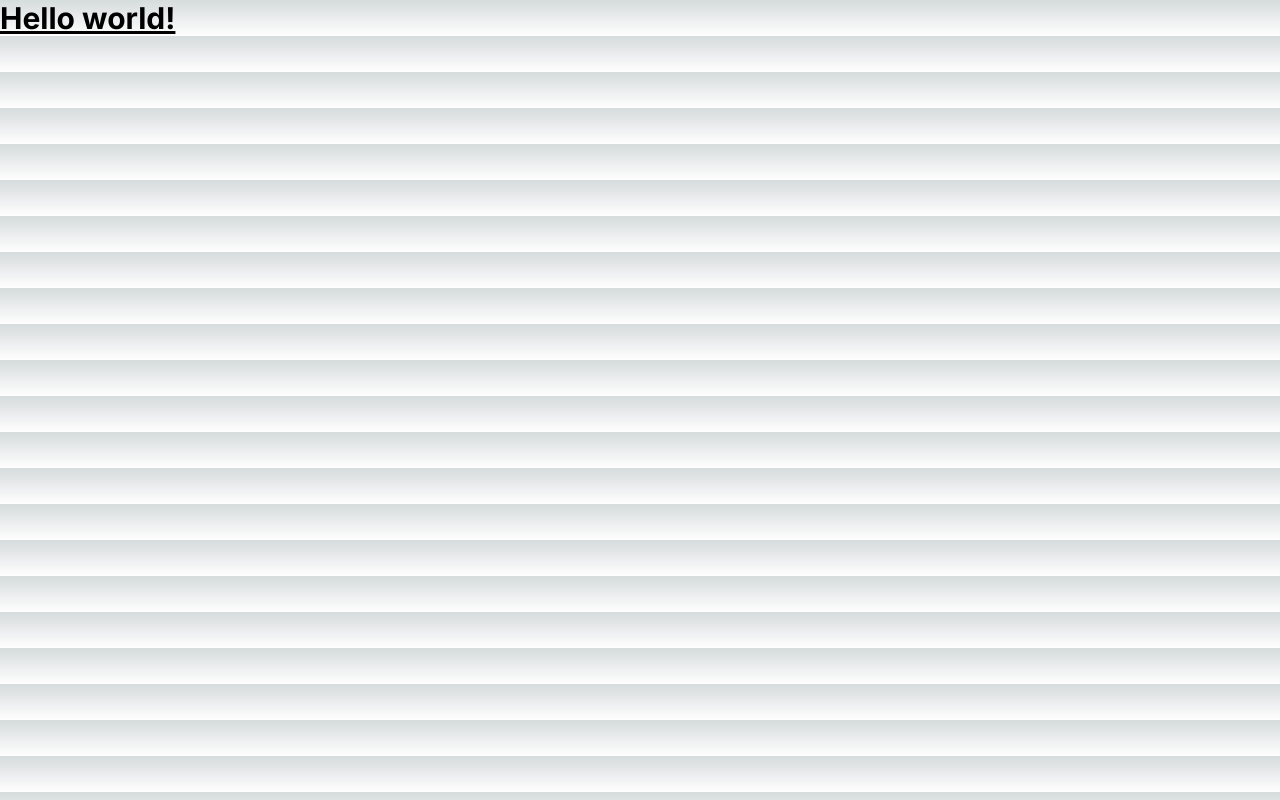
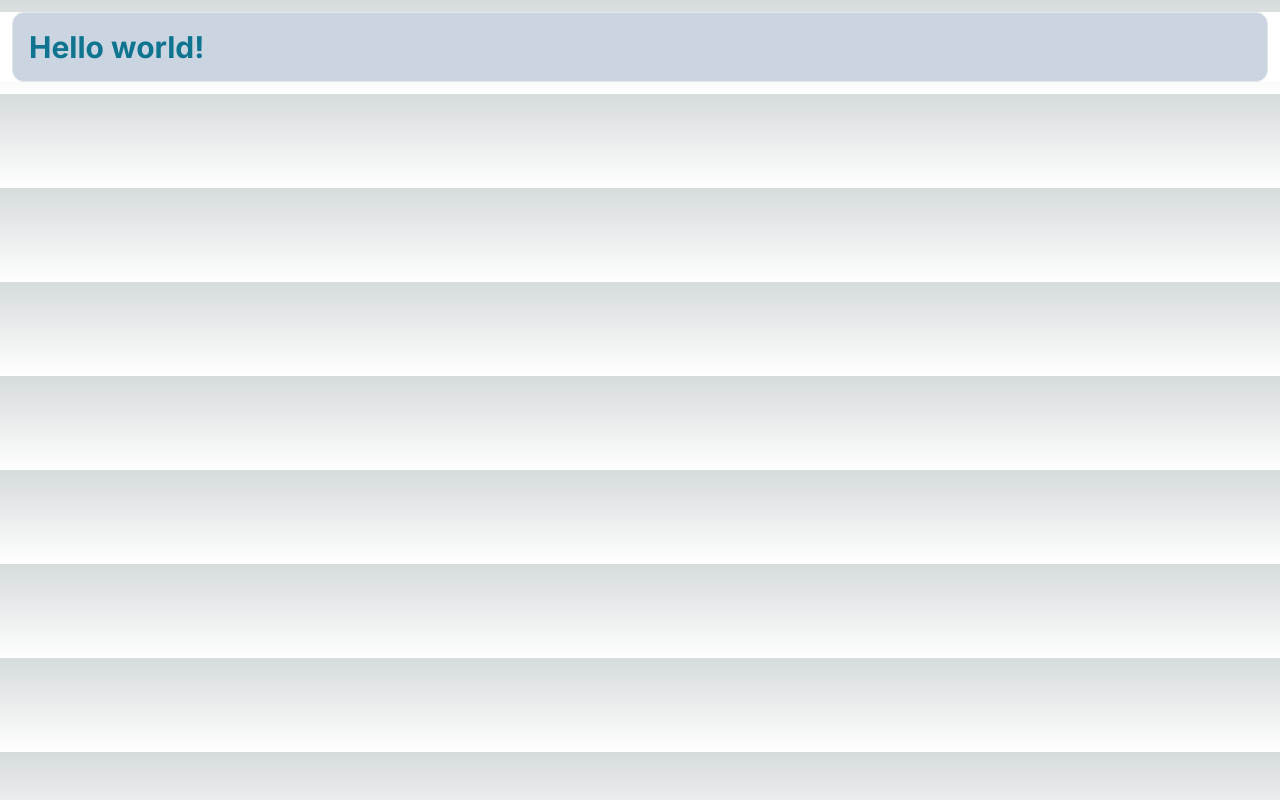
Before and after one commit to alvinChristianto/Tailwind-Component, a Next.js app: page / in a window 1280 px wide. Built offline with nearby package versions, Linux system fonts and the light colour scheme.

Commit message:
edit home page

```diff
--- a/src/app/page.tsx
+++ b/src/app/page.tsx
@@ -1,8 +1,9 @@
-
 export default function Home() {
   return (
-    <h1 className="text-3xl font-bold underline">
-      Hello world!
-    </h1>
-  )
+    <div className="container mx-auto bg-white">
+      <div className="border p-4 m-3 rounded-xl bg-slate-300">
+        <h1 className="text-3xl font-bold text-cyan-700">Hello world!</h1>
+      </div>
+    </div>
+  );
 }
```
